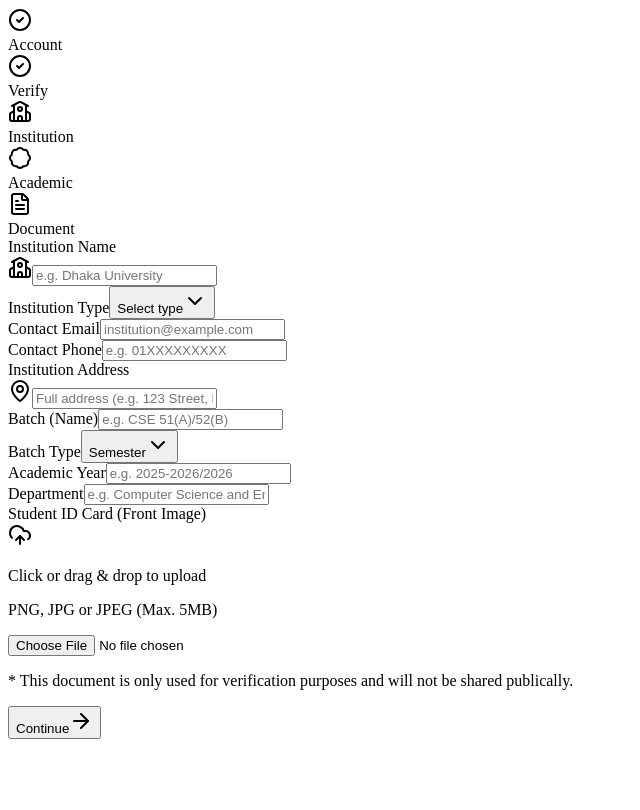
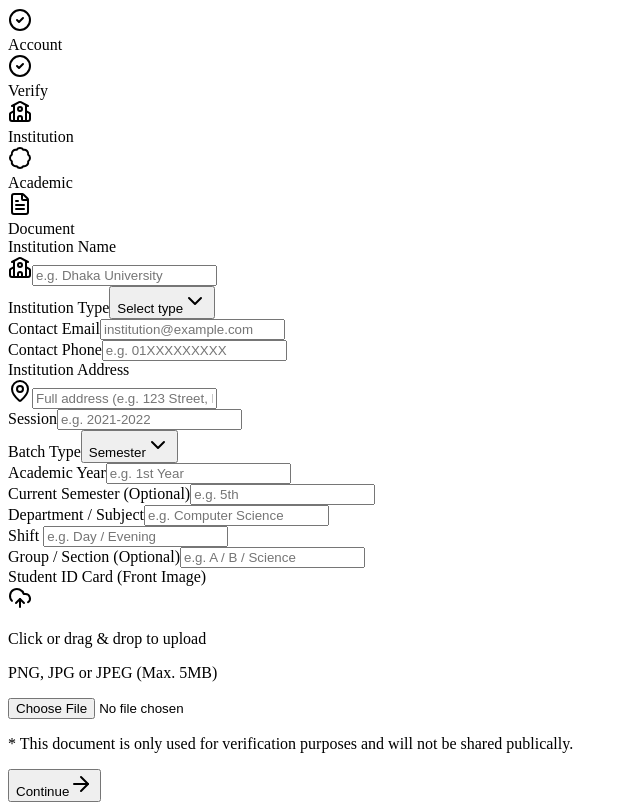
Before and after one commit to rakibislam2233/yourcr, a Next.js app: page /Auth/CompleteProfileForm in a window 1280 px wide. Shown: the whole page, without its empty margins (0-640 px from the left). Built offline with nearby package versions, Linux system fonts and the light colour scheme; no server answers.

Commit message:
refactor: update auth forms and validation with react-hook-form integration

```diff
--- a/src/pages/Auth/CompleteProfileForm.tsx
+++ b/src/pages/Auth/CompleteProfileForm.tsx
@@ -9,7 +9,6 @@ import {
 import { ArrowLeft, ArrowRight, ShieldCheck } from "lucide-react";
 import { useRouter, useSearchParams } from "next/navigation";
 import {
-  Suspense,
   useActionState,
   useEffect,
   useRef,
@@ -36,13 +35,14 @@ const initialState: ActionState = {
   inputs: {},
 };
 
-const CompleteProfileFormContent = () => {
+export default function CompleteProfileForm() {
   const router = useRouter();
   const searchParams = useSearchParams();
   const email = searchParams?.get("email") || "";
   const formRef = useRef<HTMLFormElement>(null);
 
   const [step, setStep] = useState(1);
+  const [institutionType, setInstitutionType] = useState<string>("");
   const [idCardPreview, setIdCardPreview] = useState<string | null>(null);
   const [selectedFile, setSelectedFile] = useState<File | null>(null);
   const [isPendingTransitions, startTransition] = useTransition();
@@ -117,8 +117,6 @@ const CompleteProfileFormContent = () => {
   return (
     <div className="w-full space-y-8">
       <StepIndicator currentStep={step + 2} />
-
-      {/* Success Modal */}
       <Modal
         isOpen={isSuccessModalOpen}
         onClose={() => router.push("/auth/login")}
@@ -128,7 +126,6 @@ const CompleteProfileFormContent = () => {
           <div className="size-16 bg-green-50 text-green-600 rounded-md flex items-center justify-center mb-6 border border-green-100">
             <ShieldCheck className="size-8" />
           </div>
-
           <h3 className="text-xl font-bold text-gray-900 mb-3">
             Registration Successful
           </h3>
@@ -142,7 +139,7 @@ const CompleteProfileFormContent = () => {
           <div className="w-full pt-2">
             <Button
               onClick={() => router.push("/auth/login")}
-              className="w-full h-11 bg-gray-900 hover:bg-black text-white font-semibold rounded-md transition-all active:scale-[0.98] cursor-pointer shadow-sm"
+              className="w-full h-12 bg-primary cursor-pointer text-white font-semibold rounded-md transition-all active:scale-[0.98]"
             >
               Back to Login
             </Button>
@@ -154,11 +151,13 @@ const CompleteProfileFormContent = () => {
         <div className={step !== 1 ? "hidden" : ""}>
           <InstitutionStep
             state={{ ...state, errors: { ...state.errors, ...localErrors } }}
+            setInstitutionType={setInstitutionType}
           />
         </div>
         <div className={step !== 2 ? "hidden" : ""}>
           <AcademicStep
             state={{ ...state, errors: { ...state.errors, ...localErrors } }}
+            institutionType={institutionType}
           />
         </div>
         <div className={step !== 3 ? "hidden" : ""}>
@@ -205,18 +204,4 @@ const CompleteProfileFormContent = () => {
       </div>
     </div>
   );
-};
-
-export default function CompleteProfileForm() {
-  return (
-    <Suspense
-      fallback={
-        <div className="flex items-center justify-center p-12">
-          <div className="animate-spin h-6 w-6 border-2 border-primary border-t-transparent rounded-full" />
-        </div>
-      }
-    >
-      <CompleteProfileFormContent />
-    </Suspense>
-  );
 }
--- a/src/pages/Auth/LoginForm.tsx
+++ b/src/pages/Auth/LoginForm.tsx
@@ -6,6 +6,7 @@ import { Label } from "@/components/ui/label";
 import { Modal } from "@/components/ui/modal";
 import { loginUser } from "@/services/auth.service";
 import { getDefaultDashboardRoute } from "@/utils/auth-utils";
+import { getWebPushToken } from "@/utils/push-notification";
 import { Clock, Eye, EyeOff, Lock, Mail } from "lucide-react";
 import Link from "next/link";
 import { useRouter, useSearchParams } from "next/navigation";
@@ -37,8 +38,6 @@ const LoginForm = () => {
 
   useEffect(() => {
     const fetchToken = async () => {
-      // Import the utility here to ensure it only runs on the client
-      const { getWebPushToken } = await import("@/utils/push-notification");
       const token = await getWebPushToken();
       if (token) {
         setWebPushToken(token);
@@ -107,7 +106,7 @@ const LoginForm = () => {
           <div className="w-full pt-2">
             <Button
               onClick={() => setIsPendingModalOpen(false)}
-              className="w-full h-11 bg-gray-900 hover:bg-black text-white font-semibold rounded-md transition-all active:scale-[0.98]"
+              className="w-full h-12 bg-primary cursor-pointer text-white font-semibold rounded-md transition-all active:scale-[0.98]"
             >
               Continue
             </Button>
--- a/src/pages/Auth/steps/AcademicStep.tsx
+++ b/src/pages/Auth/steps/AcademicStep.tsx
@@ -9,6 +9,7 @@ import {
   SelectTrigger,
   SelectValue,
 } from "@/components/ui/select";
+import { useState } from "react";
 
 interface ActionState {
   success: boolean;
@@ -19,31 +20,44 @@ interface ActionState {
 
 interface AcademicStepProps {
   state?: ActionState;
+  institutionType: string;
 }
 
-const AcademicStep: React.FC<AcademicStepProps> = ({ state }) => {
+const AcademicStep: React.FC<AcademicStepProps> = ({
+  state,
+  institutionType,
+}) => {
+  const [batchType, setBatchType] = useState(
+    state?.inputs?.batchType || "SEMESTER",
+  );
+
+  const isPolytechnic = institutionType === "POLYTECHNIC";
+  const isUniversity = institutionType === "UNIVERSITY";
+  const isCollege = institutionType === "COLLEGE";
+
   return (
     <div className="animate-in fade-in slide-in-from-right-4 duration-300 space-y-6">
       <div className="space-y-4">
         <div className="grid grid-cols-2 gap-4">
           <div className="flex flex-col gap-1.5">
-            <Label htmlFor="name">Batch (Name)</Label>
+            <Label htmlFor="session">Session</Label>
             <Input
-              id="name"
-              name="name"
-              defaultValue={state?.inputs?.name}
-              placeholder="e.g. CSE 51(A)/52(B)"
-              className={`h-12 border-gray-300 ${state?.errors?.name ? "border-red-500" : ""}`}
+              id="session"
+              name="session"
+              defaultValue={state?.inputs?.session || state?.inputs?.name}
+              placeholder="e.g. 2021-2022"
+              className={`h-12 border-gray-300 ${state?.errors?.session ? "border-red-500" : ""}`}
             />
-            {state?.errors?.name && (
-              <p className="text-xs text-red-500">{state.errors.name[0]}</p>
+            {state?.errors?.session && (
+              <p className="text-xs text-red-500">{state.errors.session[0]}</p>
             )}
           </div>
           <div className="flex flex-col gap-1.5">
             <Label htmlFor="batchType">Batch Type</Label>
             <Select
               name="batchType"
-              defaultValue={state?.inputs?.batchType || "SEMESTER"}
+              value={batchType}
+              onValueChange={setBatchType}
             >
               <SelectTrigger
                 id="batchType"
@@ -59,15 +73,20 @@ const AcademicStep: React.FC<AcademicStepProps> = ({ state }) => {
           </div>
         </div>
 
+        <div className="grid grid-cols-2 gap-4">
           <div className="flex flex-col gap-1.5">
-          <Label htmlFor="academicYear">Academic Year</Label>
+            <Label htmlFor="academicYear">
+              {isPolytechnic
+                ? "Year"
+                : isCollege
+                  ? "Class Year"
+                  : "Academic Year"}
+            </Label>
             <Input
               id="academicYear"
               name="academicYear"
-            defaultValue={
-              state?.inputs?.academicYear || state?.inputs?.batchSession
-            }
-            placeholder="e.g. 2025-2026/2026"
+              defaultValue={state?.inputs?.academicYear}
+              placeholder={isPolytechnic ? "e.g. 1st / 2nd" : "e.g. 1st Year"}
               className={`h-12 border-gray-300 ${state?.errors?.academicYear ? "border-red-500" : ""}`}
             />
             {state?.errors?.academicYear && (
@@ -76,19 +95,68 @@ const AcademicStep: React.FC<AcademicStepProps> = ({ state }) => {
               </p>
             )}
           </div>
+          <div className="flex flex-col gap-1.5">
+            <Label htmlFor="semester">
+              {batchType === "SEMESTER"
+                ? isPolytechnic
+                  ? "Current Semester"
+                  : "Current Semester"
+                : "Current Year"}
+              {" (Optional)"}
+            </Label>
+            <Input
+              id="semester"
+              name="semester"
+              defaultValue={state?.inputs?.semester}
+              placeholder={batchType === "SEMESTER" ? "e.g. 5th" : "e.g. 2nd"}
+              className={`h-12 border-gray-300 ${state?.errors?.semester ? "border-red-500" : ""}`}
+            />
+          </div>
+        </div>
 
         <div className="flex flex-col gap-1.5">
-          <Label htmlFor="department">Department</Label>
+          <Label htmlFor="department">
+            {isCollege ? "Group / Department" : "Department / Subject"}
+          </Label>
           <Input
             id="department"
             name="department"
             defaultValue={state?.inputs?.department}
-            placeholder="e.g. Computer Science and Engineering"
+            placeholder={
+              isCollege ? "e.g. Science / Commerce" : "e.g. Computer Science"
+            }
             className={`h-12 border-gray-300 ${state?.errors?.department ? "border-red-500" : ""}`}
           />
           {state?.errors?.department && (
             <p className="text-xs text-red-500">{state.errors.department[0]}</p>
           )}
+        </div>
+
+        <div className="grid grid-cols-2 gap-4">
+          <div className="flex flex-col gap-1.5">
+            <Label htmlFor="shift">
+              Shift {(isUniversity || isPolytechnic) && "(Optional)"}
+            </Label>
+            <Input
+              id="shift"
+              name="shift"
+              defaultValue={state?.inputs?.shift}
+              placeholder="e.g. Day / Evening"
+              className="h-12 border-gray-300"
+            />
+          </div>
+          <div className="flex flex-col gap-1.5">
+            <Label htmlFor="group">
+              Group / Section {isCollege ? "" : "(Optional)"}
+            </Label>
+            <Input
+              id="group"
+              name="group"
+              defaultValue={state?.inputs?.group}
+              placeholder="e.g. A / B / Science"
+              className="h-12 border-gray-300"
+            />
+          </div>
         </div>
       </div>
     </div>
--- a/src/validation/auth.validation.ts
+++ b/src/validation/auth.validation.ts
@@ -21,31 +21,33 @@ const institutionInfoSchema = z.object({
 });
 
 const batchInformationSchema = z.object({
-  name: z.string().min(1, "Batch name is required"),
   batchType: z.enum(["SEMESTER", "YEAR"], {
     error: "Batch type must be SEMESTER or YEAR",
   }),
   department: z.string().min(1, "Department is required"),
+  session: z.string().min(1, "Session is required"),
   academicYear: z.string().min(1, "Academic year is required"),
+  semester: z.string().optional(),
+  shift: z.string().optional(),
+  group: z.string().optional(),
 });
 
 export const institutionStepSchema = z.object({
   institutionName: z.string().min(1, "Institution name is required"),
   institutionType: z.enum(["UNIVERSITY", "COLLEGE", "POLYTECHNIC"]),
-  institutionEmail: z
-    .string()
-    .email("Invalid email")
-    .optional()
-    .or(z.literal("")),
-  institutionPhone: z.string().optional(),
+  contactEmail: z.string().email("Invalid email").optional().or(z.literal("")),
+  contactPhone: z.string().optional(),
   address: z.string().min(1, "Address is required"),
 });
 
 export const academicStepSchema = z.object({
-  name: z.string().min(1, "Batch name is required"),
   batchType: z.enum(["SEMESTER", "YEAR"]),
   department: z.string().min(1, "Department is required"),
+  session: z.string().min(1, "Session is required"),
   academicYear: z.string().min(1, "Academic year is required"),
+  semester: z.string().optional(),
+  shift: z.string().optional(),
+  group: z.string().optional(),
 });
 
 const jsonString = <T extends z.ZodTypeAny>(schema: T, fieldName: string) =>
```
Also changed, not shown: src/pages/Auth/steps/InstitutionStep.tsx (+35 -18 lines), src/services/auth.service.ts (+7 -3 lines). Lines whose indentation alone changed are shown as unchanged.
